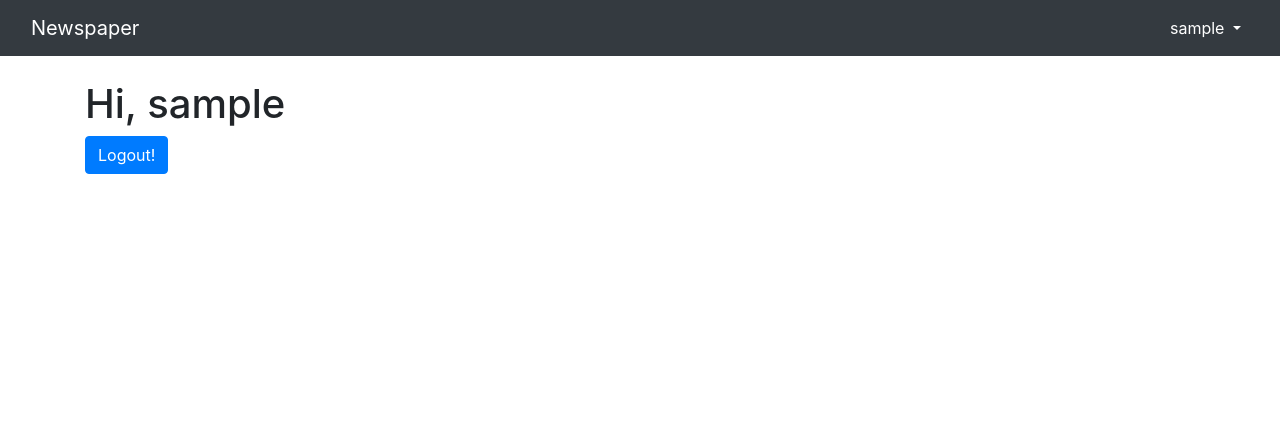
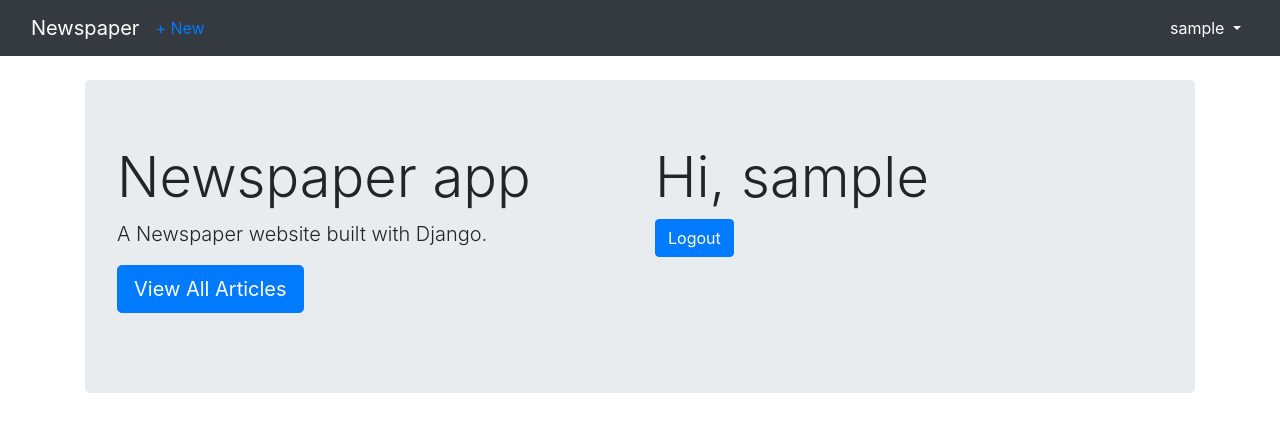
Before and after one commit to notmemayeb/Newspaper, a Django app: page / in a window 1280 px wide. Shown: the top 432 px of the page. Run offline with Django 4.2, Linux system fonts and the light colour scheme; the visitor is signed in with stand-in values (Sample User, id 1).

Commit message:
Create article and home.html

```diff
--- a/articles/urls.py
+++ b/articles/urls.py
@@ -7,4 +7,5 @@
     path('<int:pk>/edit/', views.ArticleUpdateView.as_view(), name='article_edit'),
     path('<int:pk>/', views.ArticleDetailView.as_view(), name='article_detail'),
     path('<int:pk>/delete/', views.ArticleDeleteView.as_view(), name='article_delete'),
+    path('new/', views.ArticleCreateView.as_view(), name='article_new'),
 ]
--- a/templates/base.html
+++ b/templates/base.html
@@ -14,6 +14,11 @@
     <nav class="navbar navbar-expand-lg bg-dark navbar-dark mb-4">
         <div class="container-fluid">
             <a href="{% url 'home' %}" class="navbar-brand">Newspaper</a>
+            {% if user.is_authenticated %}
+                <ul class="navbar-nav mr-auto">
+                    <li class="nav-item"><a href="{% url 'article_new' %}">+ New</a></li>
+                </ul>
+            {% endif %}
             <button class="navbar-toggler" type="button" data-toggle="collapse" data-target="#navbarCollapse" aria-controls="navbarCollapse" aria-expanded="false" aria-label="Toggle navigation">
                 <span class="navbar-toggler-icon"></span>
             </button>
--- a/templates/home.html
+++ b/templates/home.html
@@ -3,10 +3,23 @@
 {% block title %} Home {% endblock %}
 
 {% block content %}
-{% if user.is_authenticated %}
- <h1>Hi, {{ user.username }}</h1>
- <a href="{% url 'logout' %}" class="btn btn-primary">Logout!</a>
-{% else %}
- <p>You are not logged in!</p>
-{% endif %}
+  <div class="jumbotron container">
+   <div class="row">
+    <div class="col">
+     <h1 class="display-4">Newspaper app</h1>
+     <p class="lead">A Newspaper website built with Django.</p>
+     <p class="lead">
+      <a class="btn btn-primary btn-lg" href="{% url 'article_list' %}" role="button">View All Articles</a>
+     </p>
+    </div>
+     <div class="col">
+      {% if user.is_authenticated %}
+      <h1 class="display-4">Hi, {{ user.username }}</h1>
+      <a href="{% url 'logout' %}" class="btn btn-primary">Logout</a>
+      {% else %}
+      <p>You are not logged in!</p>
+      {% endif %}
+     </div>
+   </div>
+  </div>
 {% endblock %}
```
Also changed, not shown: articles/views.py (+7 -1 lines), templates/article_new.html (added, +9 -0 lines).
